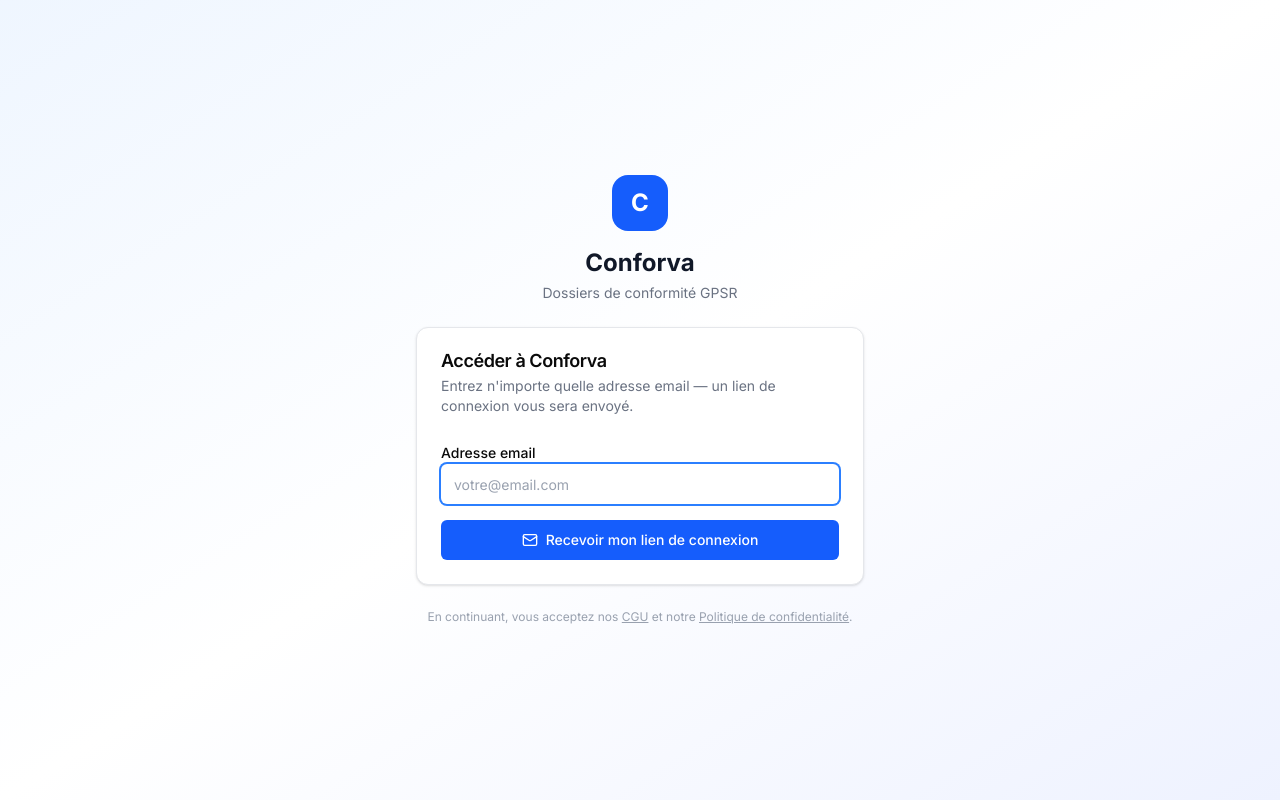
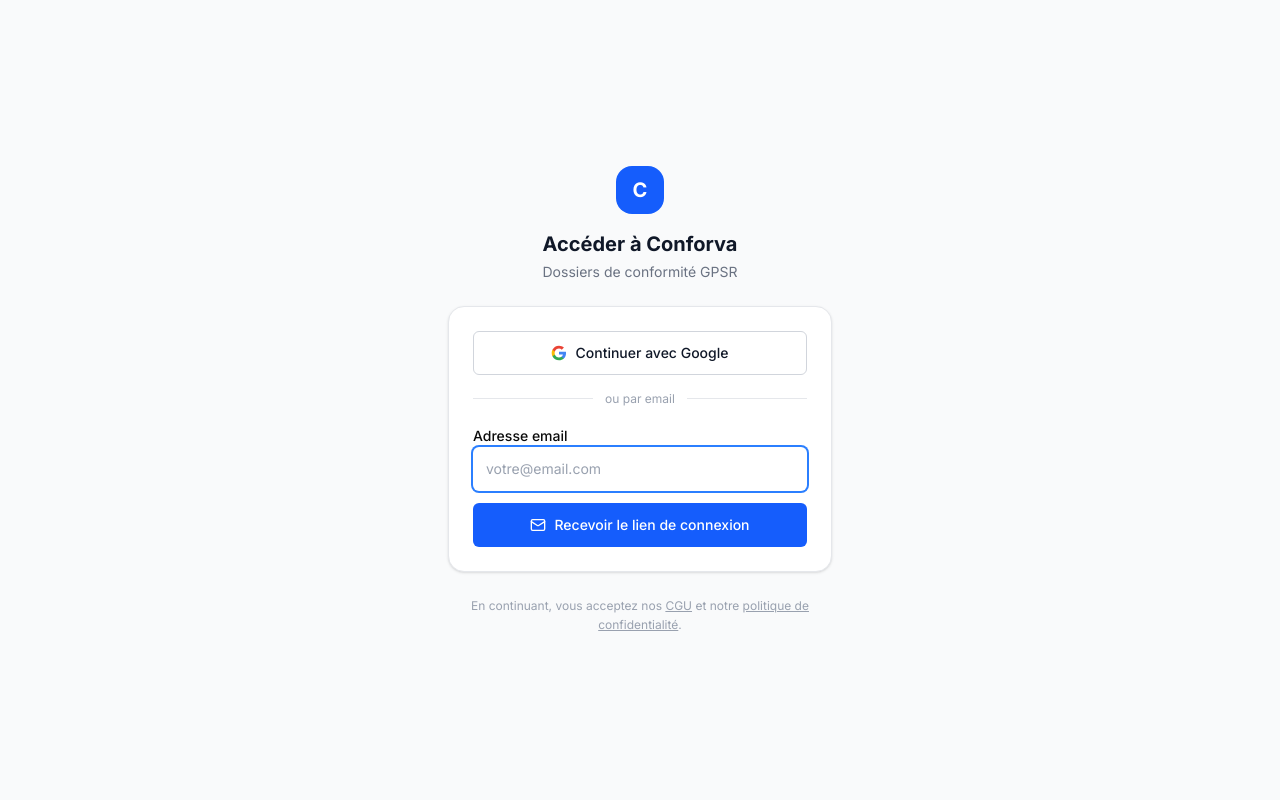
Before and after one commit to dais-heroique/Conforva, a Next.js app: page /auth/login in a window 1280 px wide. Built offline with nearby package versions, Linux system fonts and the light colour scheme.

Commit message:
feat: login avec Google OAuth + magic link redesign
- Bouton 'Continuer avec Google' en premier
- Magic link en fallback avec divider
- Design épuré card blanche sur fond gris
- Redirect URL dynamique via window.location.origin

https://claude.ai/code/session_01DJjhQVqkxmNkqPLa6dgs1x

```diff
--- a/src/app/(auth)/auth/login/page.tsx
+++ b/src/app/(auth)/auth/login/page.tsx
@@ -5,22 +5,49 @@ import { createClient } from "@/lib/supabase/client"
 import { Button } from "@/components/ui/button"
 import { Input } from "@/components/ui/input"
 import { Label } from "@/components/ui/label"
-import { Card, CardContent, CardDescription, CardHeader, CardTitle } from "@/components/ui/card"
 import { Alert, AlertDescription } from "@/components/ui/alert"
-import { Mail, Loader2 } from "lucide-react"
+import { Mail, Loader2, CheckCircle2 } from "lucide-react"
 import Link from "next/link"
+
+function GoogleIcon() {
+  return (
+    <svg viewBox="0 0 24 24" className="h-4 w-4" aria-hidden="true">
+      <path d="M22.56 12.25c0-.78-.07-1.53-.2-2.25H12v4.26h5.92c-.26 1.37-1.04 2.53-2.21 3.31v2.77h3.57c2.08-1.92 3.28-4.74 3.28-8.09z" fill="#4285F4" />
+      <path d="M12 23c2.97 0 5.46-.98 7.28-2.66l-3.57-2.77c-.98.66-2.23 1.06-3.71 1.06-2.86 0-5.29-1.93-6.16-4.53H2.18v2.84C3.99 20.53 7.7 23 12 23z" fill="#34A853" />
+      <path d="M5.84 14.09c-.22-.66-.35-1.36-.35-2.09s.13-1.43.35-2.09V7.07H2.18C1.43 8.55 1 10.22 1 12s.43 3.45 1.18 4.93l3.66-2.84z" fill="#FBBC05" />
+      <path d="M12 5.38c1.62 0 3.06.56 4.21 1.64l3.15-3.15C17.45 2.09 14.97 1 12 1 7.7 1 3.99 3.47 2.18 7.07l3.66 2.84c.87-2.6 3.3-4.53 6.16-4.53z" fill="#EA4335" />
+    </svg>
+  )
+}
 
 export default function LoginPage() {
   const [email, setEmail] = useState("")
   const [loading, setLoading] = useState(false)
+  const [googleLoading, setGoogleLoading] = useState(false)
   const [sent, setSent] = useState(false)
   const [error, setError] = useState("")
 
-  async function handleSubmit(e: React.FormEvent) {
+  async function handleGoogle() {
+    setGoogleLoading(true)
+    setError("")
+    const supabase = createClient()
+    const { error } = await supabase.auth.signInWithOAuth({
+      provider: "google",
+      options: {
+        redirectTo: `${window.location.origin}/auth/callback`,
+        queryParams: { access_type: "offline", prompt: "consent" },
+      },
+    })
+    if (error) {
+      setError(error.message)
+      setGoogleLoading(false)
+    }
+  }
+
+  async function handleMagicLink(e: React.FormEvent) {
     e.preventDefault()
     setLoading(true)
     setError("")
-
     const supabase = createClient()
     const { error } = await supabase.auth.signInWithOtp({
       email,
@@ -29,7 +56,6 @@ export default function LoginPage() {
         shouldCreateUser: true,
       },
     })
-
     if (error) {
       setError(error.message)
     } else {
@@ -39,48 +65,71 @@ export default function LoginPage() {
   }
 
   return (
-    <div className="min-h-screen flex flex-col items-center justify-center bg-gradient-to-br from-blue-50 via-white to-indigo-50 p-4">
-      <div className="w-full max-w-md space-y-6">
+    <div className="min-h-screen flex flex-col items-center justify-center bg-gray-50 p-4">
+      <div className="w-full max-w-sm space-y-6">
+
         {/* Logo */}
         <div className="text-center">
-          <div className="inline-flex h-14 w-14 items-center justify-center rounded-2xl bg-blue-600 text-white font-bold text-2xl mb-4">C</div>
-          <h1 className="text-2xl font-bold text-gray-900">Conforva</h1>
+          <Link href="/">
+            <div className="inline-flex h-12 w-12 items-center justify-center rounded-2xl bg-blue-600 text-white font-bold text-xl mb-4 hover:bg-blue-700 transition-colors">C</div>
+          </Link>
+          <h1 className="text-xl font-bold text-gray-900">Accéder à Conforva</h1>
           <p className="text-gray-500 text-sm mt-1">Dossiers de conformité GPSR</p>
         </div>
 
-        <Card>
-          <CardHeader>
-            <CardTitle>Accéder à Conforva</CardTitle>
-            <CardDescription>
-              Entrez n'importe quelle adresse email — un lien de connexion vous sera envoyé.
-            </CardDescription>
-          </CardHeader>
-          <CardContent>
+        <div className="bg-white rounded-2xl border border-gray-200 shadow-sm p-6 space-y-4">
+
           {sent ? (
-              <div className="text-center py-4 space-y-3">
+            <div className="text-center py-2 space-y-4">
               <div className="flex justify-center">
                 <div className="flex h-12 w-12 items-center justify-center rounded-full bg-green-100">
-                    <Mail className="h-6 w-6 text-green-600" />
+                  <CheckCircle2 className="h-6 w-6 text-green-600" />
                 </div>
               </div>
-                <p className="font-medium text-gray-900">Vérifiez votre boîte mail !</p>
-                <p className="text-sm text-gray-500">
-                  Un lien de connexion a été envoyé à <strong>{email}</strong>.
-                  Cliquez dessus pour accéder à votre espace.
+              <div>
+                <p className="font-semibold text-gray-900">Vérifiez votre boîte mail</p>
+                <p className="text-sm text-gray-500 mt-1">
+                  Lien envoyé à <strong>{email}</strong>
                 </p>
-                <Button variant="outline" size="sm" onClick={() => setSent(false)}>
-                  Changer d'email
+              </div>
+              <Button variant="outline" size="sm" className="w-full" onClick={() => setSent(false)}>
+                Changer d'adresse
               </Button>
             </div>
           ) : (
-              <form onSubmit={handleSubmit} className="space-y-4">
+            <>
               {error && (
                 <Alert variant="destructive">
                   <AlertDescription>{error}</AlertDescription>
                 </Alert>
               )}
-                <div className="space-y-2">
-                  <Label htmlFor="email">Adresse email</Label>
+
+              {/* Google */}
+              <Button
+                type="button"
+                variant="outline"
+                className="w-full gap-2 h-11 font-medium"
+                onClick={handleGoogle}
+                disabled={googleLoading || loading}
+              >
+                {googleLoading
+                  ? <Loader2 className="h-4 w-4 animate-spin" />
+                  : <GoogleIcon />
+                }
+                Continuer avec Google
+              </Button>
+
+              {/* Divider */}
+              <div className="flex items-center gap-3">
+                <div className="flex-1 h-px bg-gray-200" />
+                <span className="text-xs text-gray-400">ou par email</span>
+                <div className="flex-1 h-px bg-gray-200" />
+              </div>
+
+              {/* Magic link */}
+              <form onSubmit={handleMagicLink} className="space-y-3">
+                <div className="space-y-1.5">
+                  <Label htmlFor="email" className="text-sm">Adresse email</Label>
                   <Input
                     id="email"
                     type="email"
@@ -89,26 +138,27 @@ export default function LoginPage() {
                     onChange={(e) => setEmail(e.target.value)}
                     required
                     autoFocus
+                    className="h-11"
                   />
                 </div>
-                <Button type="submit" className="w-full" disabled={loading}>
-                  {loading ? (
-                    <><Loader2 className="h-4 w-4 animate-spin" />Envoi en cours...</>
-                  ) : (
-                    <><Mail className="h-4 w-4" />Recevoir mon lien de connexion</>
-                  )}
+                <Button type="submit" className="w-full h-11" disabled={loading || googleLoading}>
+                  {loading
+                    ? <><Loader2 className="h-4 w-4 animate-spin" />Envoi en cours…</>
+                    : <><Mail className="h-4 w-4" />Recevoir le lien de connexion</>
+                  }
                 </Button>
               </form>
+            </>
           )}
-          </CardContent>
-        </Card>
+        </div>
 
-        <p className="text-center text-xs text-gray-400">
+        <p className="text-center text-xs text-gray-400 leading-relaxed">
           En continuant, vous acceptez nos{" "}
           <Link href="/cgu" className="underline hover:text-gray-600">CGU</Link>{" "}
           et notre{" "}
-          <Link href="/privacy" className="underline hover:text-gray-600">Politique de confidentialité</Link>.
+          <Link href="/privacy" className="underline hover:text-gray-600">politique de confidentialité</Link>.
         </p>
+
       </div>
     </div>
   )
```
Lines whose indentation alone changed are shown as unchanged.
